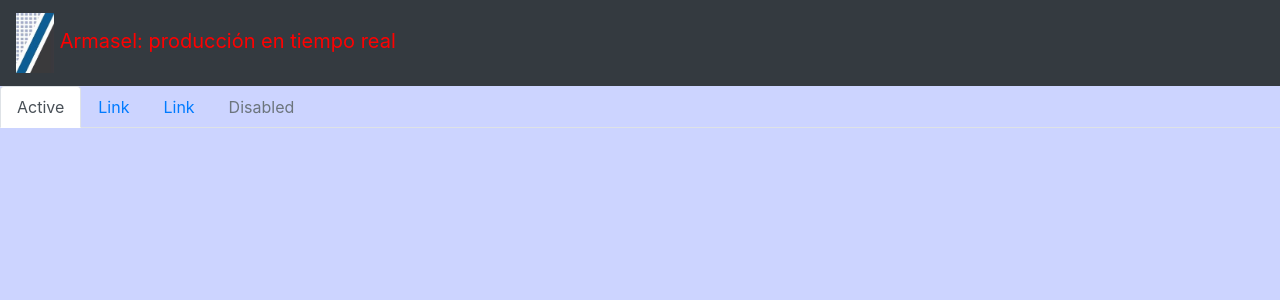
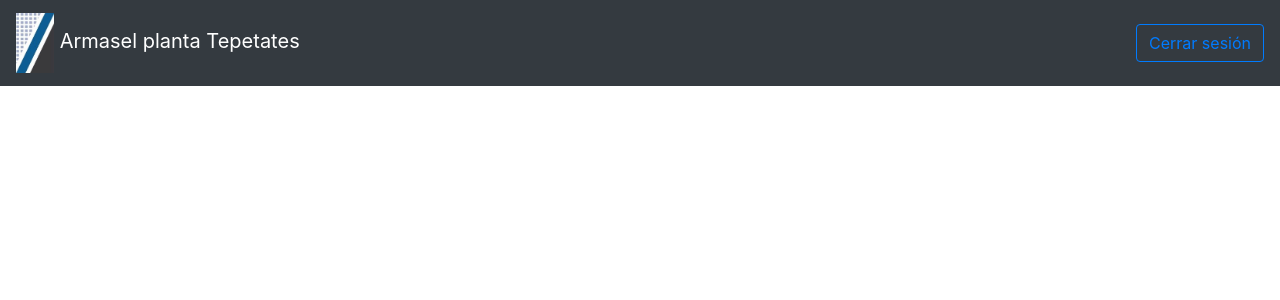
Before and after one commit to GitContainer/Production-Data-App, a Flask app: page /home in a window 1280 px wide. Shown: the top 300 px of the page. Run offline with Flask 2, Linux system fonts and the light colour scheme; the visitor is signed in with stand-in values (Sample User, id 1); parts of the project's set-up code (start-up, migrations or seed data) failed here and were passed over; some libraries are stand-ins or nearby versions.

Commit message:
Added logout button

```diff
--- a/app/server.py
+++ b/app/server.py
@@ -13,6 +13,8 @@ app.config["SQLALCHEMY_TRACK_MODIFICATIONS"] = False
 db = SQLAlchemy(app)
 login_manager = LoginManager(app)
 login_manager.login_view = 'login'
+login_manager.login_message_category = 'info'
+login_manager.login_message = "Favor de iniciar sesión"
 bcrypt = Bcrypt(app)
 
 @app.route("/")
--- a/app/static/css/styleHome.css
+++ b/app/static/css/styleHome.css
@@ -1,5 +1,5 @@
 body {
-  background: rgb(204, 212, 255);
+  background: rgb(255, 255, 255);
 }
 
 #logo {
--- a/app/templates/home.html
+++ b/app/templates/home.html
@@ -12,57 +12,11 @@
             <nav class="navbar navbar-dark bg-dark">
                 <a class="navbar-brand">
                     <img src="{{ url_for('static', filename='images/Armasel_icon.jpg') }}" width="38" height="60" class="d-inline-block align-middle" alt="" >
-                    <font color="red">Armasel: producción en tiempo real</font>
+                    <font color="white">Armasel planta Tepetates</font>
                 </a>
+                <button onclick="window.location.href='/logout'" type="button" class="btn btn-outline-primary">Cerrar sesión</button>
             </nav>
-            <ul class="nav nav-tabs">
-                <li class="nav-item">
-                    <a class="nav-link active" href="#">Active</a>
-                </li>
-                <li class="nav-item">
-                    <a class="nav-link" href="#">Link</a>
-                </li>
-                <li class="nav-item">
-                    <a class="nav-link" href="#">Link</a>
-                </li>
-                <li class="nav-item">
-                    <a class="nav-link disabled" href="#" tabindex="-1" aria-disabled="true">Disabled</a>
-                </li>
-            </ul>
         </header>
         <table>
-            <!-- <tr>
-                <th>id_maquina</th>
-                <th>inicio</th>
-                <th>tiempo_paro</th>
-                <th>paros</th>
-                <th>velocidad</th>
-                <th>golpes</th>
-            </tr>
-            <tr>
-                <td>Schlatter 7</td>
-                <td>7:30</td>
-                <td>5:26:00</td>
-                <td>5</td>
-                <td>87</td>
-                <td>356</td>
-            </tr>
-            <tr>
-                    <td>Jager</td>
-                    <td>8:30</td>
-                    <td>1:25:00</td>
-                    <td>8</td>
-                    <td>96</td>
-                    <td>150</td>
-            </tr>
-            <tr>
-                    <td>MG320</td>
-                    <td>7:30</td>
-                    <td>1:13:52</td>
-                    <td>3</td>
-                    <td>105</td>
-                    <td>1503</td>
-            </tr>
-        </table> -->
     </body>
 </html>
```
Also changed, not shown: app/static/css/styleLogin.css (+6 -6 lines), app/templates/login.html (+12 -14 lines).
